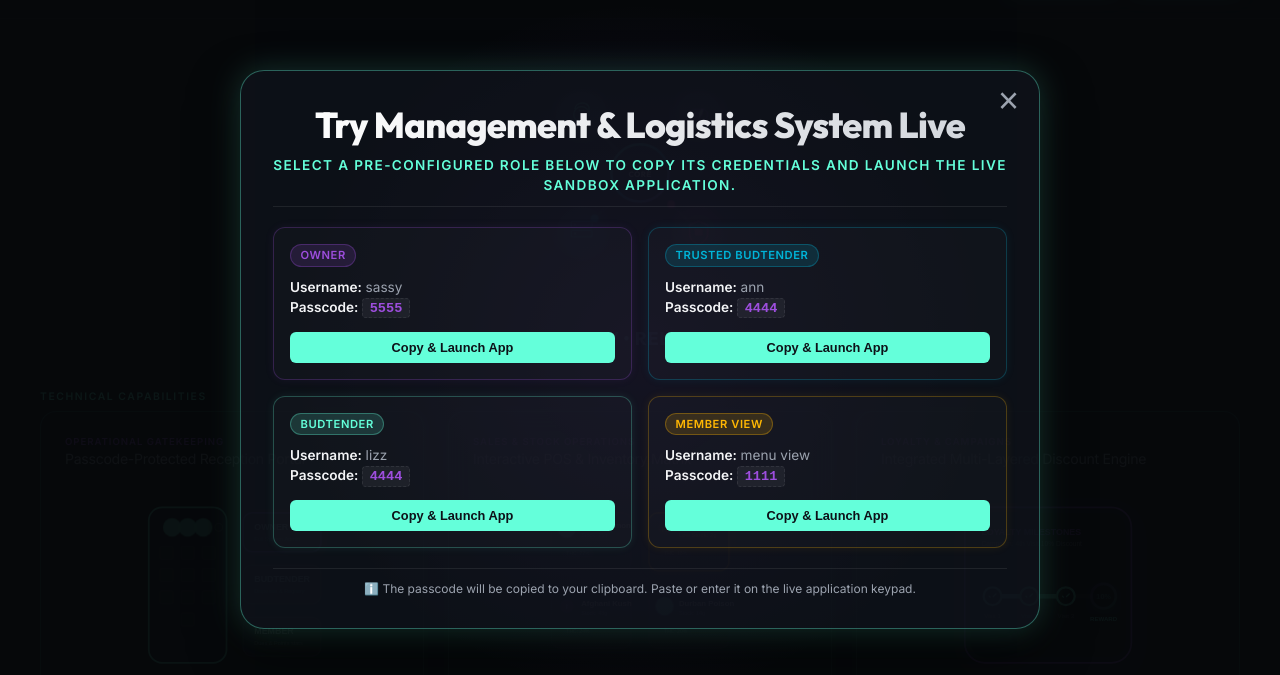
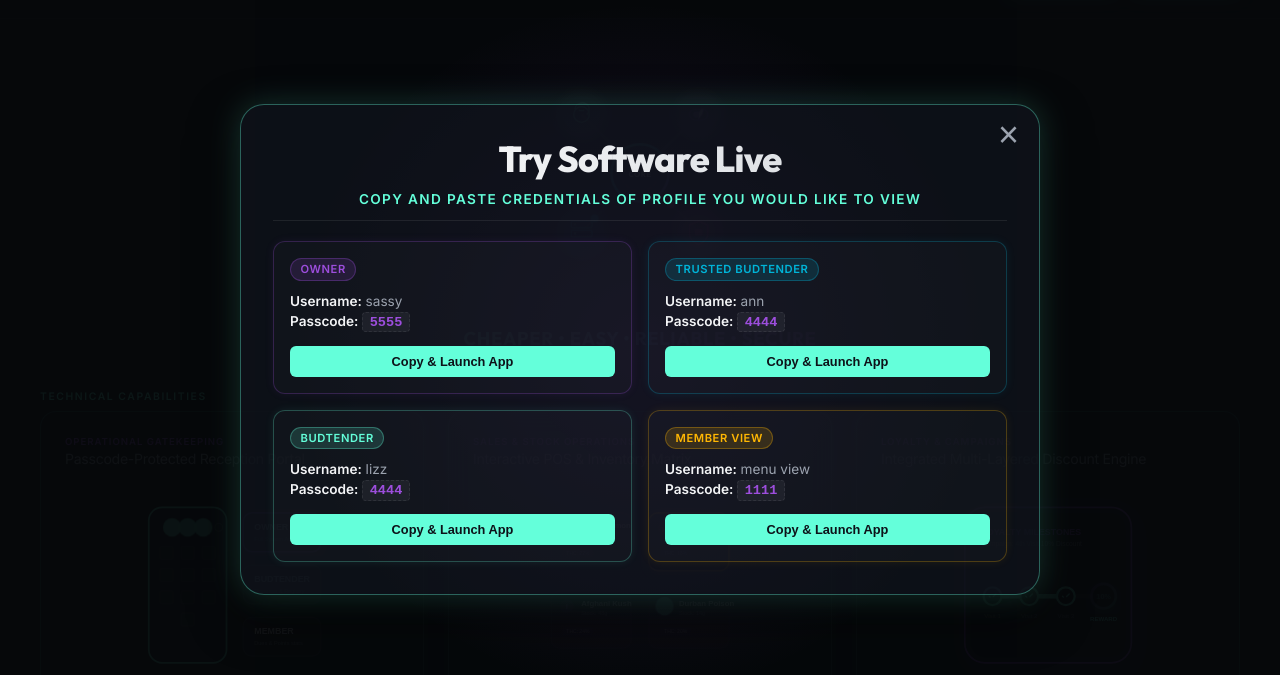
Before and after one commit to rubenemailviralles-ops/app-demo, a plain HTML site: page index.html in a window 1280 px wide. Both pictures are taken after a click on the button "Try Software". Shown: the part 51-726 px from the top of the page. Drawn offline with Linux system fonts and the light colour scheme.

Commit message:
Update try live modal headers to Try Software Live and copy paste credentials instructions, and remove copy passcode footer block

```diff
--- a/index.html
+++ b/index.html
@@ -8,7 +8,7 @@
     <link rel="preconnect" href="https://fonts.googleapis.com">
     <link rel="preconnect" href="https://fonts.gstatic.com" crossorigin>
     <link href="https://fonts.googleapis.com/css2?family=Inter:wght@300;400;500;600&family=Outfit:wght@400;500;600;700;800&display=swap" rel="stylesheet">
-    <link rel="stylesheet" href="style.css?v=1.5.7">
+    <link rel="stylesheet" href="style.css?v=1.5.8">
 </head>
 <body class="dark-theme">
     <!-- Header -->
@@ -315,8 +315,8 @@
         <div class="zoomed-card-container live-modal-card">
             <button class="zoom-close-btn" id="tryLiveCloseBtn" title="Close Modal">&times;</button>
             <div class="live-modal-header">
-                <h2 class="slide-title" style="margin-bottom: 0.5rem;">Try Management & Logistics System Live</h2>
-                <span class="slide-subtitle" style="font-size: 0.85rem;">Select a pre-configured role below to copy its credentials and launch the live sandbox application.</span>
+                <h2 class="slide-title" style="margin-bottom: 0.5rem;">Try Software Live</h2>
+                <span class="slide-subtitle" style="font-size: 0.85rem;">Copy and paste credentials of profile you would like to view</span>
             </div>
 
             <div class="live-roles-grid">
@@ -360,10 +360,6 @@
                     <button class="launch-role-btn">Copy & Launch App</button>
                 </div>
             </div>
-
-            <div class="live-modal-footer">
-                <p>ℹ️ The passcode will be copied to your clipboard. Paste or enter it on the live application keypad.</p>
-            </div>
         </div>
     </div>
 
@@ -374,6 +370,6 @@
     </div>
 
     <!-- Interactive JS code -->
-    <script src="app.js?v=1.5.7"></script>
+    <script src="app.js?v=1.5.8"></script>
 </body>
 </html>
```
